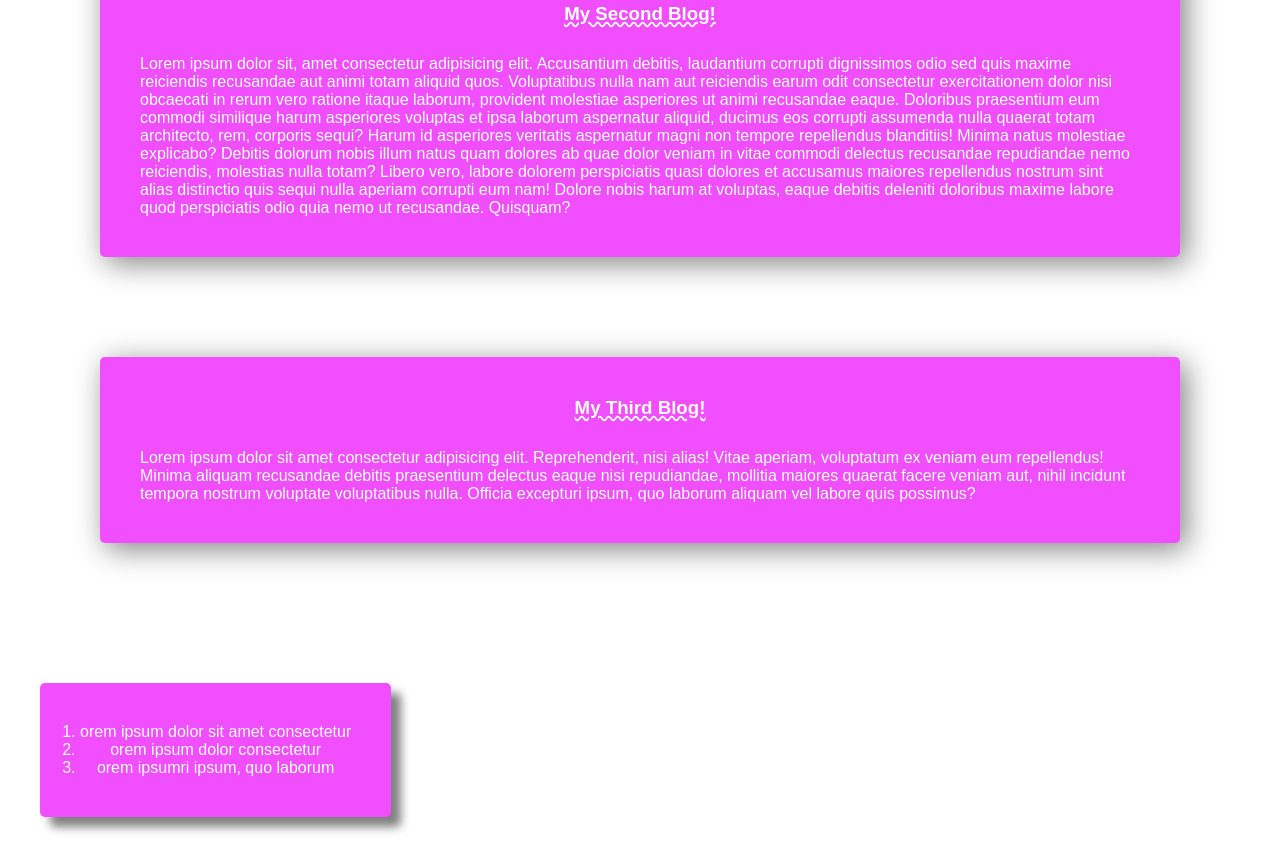
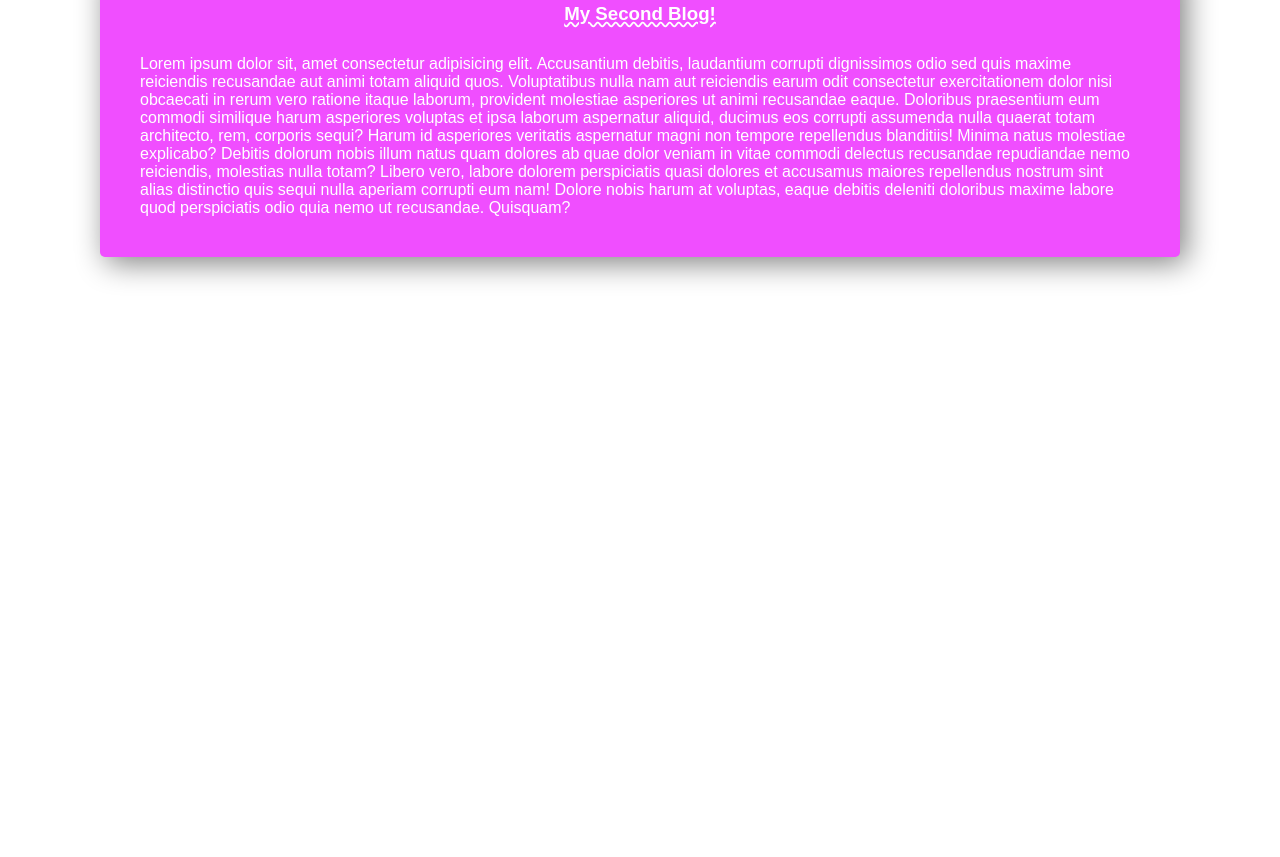
Before and after one commit to tahajibefaj/blog-repo, a plain HTML site: page external_css.html in a window 1280 px wide. Shown: the part 497-1354 px from the top of the page. After the commit the page ends 854 px from the top, so only its background shows below. Drawn offline with Linux system fonts and the light colour scheme.

Commit message:
removed blog-3 and list

```diff
--- a/external_css.html
+++ b/external_css.html
@@ -19,16 +19,6 @@
         <h3 class = "blog_title">My Second Blog!</h3>
         <p class="blog_text">Lorem ipsum dolor sit, amet consectetur adipisicing elit. Accusantium debitis, laudantium corrupti dignissimos odio sed quis maxime reiciendis recusandae aut animi totam aliquid quos. Voluptatibus nulla nam aut reiciendis earum odit consectetur exercitationem dolor nisi obcaecati in rerum vero ratione itaque laborum, provident molestiae asperiores ut animi recusandae eaque. Doloribus praesentium eum commodi similique harum asperiores voluptas et ipsa laborum aspernatur aliquid, ducimus eos corrupti assumenda nulla quaerat totam architecto, rem, corporis sequi? Harum id asperiores veritatis aspernatur magni non tempore repellendus blanditiis! Minima natus molestiae explicabo? Debitis dolorum nobis illum natus quam dolores ab quae dolor veniam in vitae commodi delectus recusandae repudiandae nemo reiciendis, molestias nulla totam? Libero vero, labore dolorem perspiciatis quasi dolores et accusamus maiores repellendus nostrum sint alias distinctio quis sequi nulla aperiam corrupti eum nam! Dolore nobis harum at voluptas, eaque debitis deleniti doloribus maxime labore quod perspiciatis odio quia nemo ut recusandae. Quisquam?</p>
     </div>
-    <div class="blog">
-        <h3 class = "blog_title">My Third Blog!</h3>
-        <p class="blog_text">Lorem ipsum dolor sit amet consectetur adipisicing elit. Reprehenderit, nisi alias! Vitae aperiam, voluptatum ex veniam eum repellendus! Minima aliquam recusandae debitis praesentium delectus eaque nisi repudiandae, mollitia maiores quaerat facere veniam aut, nihil incidunt tempora nostrum voluptate voluptatibus nulla. Officia excepturi ipsum, quo laborum aliquam vel labore quis possimus?</p>
-    </div>
-    <ol class="blog_list">
-        <li>orem ipsum dolor sit amet consectetur</li>
-        <li>orem ipsum dolor consectetur</li>
-        <li>orem ipsumri ipsum, quo laborum</li>
-    </ol>
-
 
 </body>
 </html>
```
